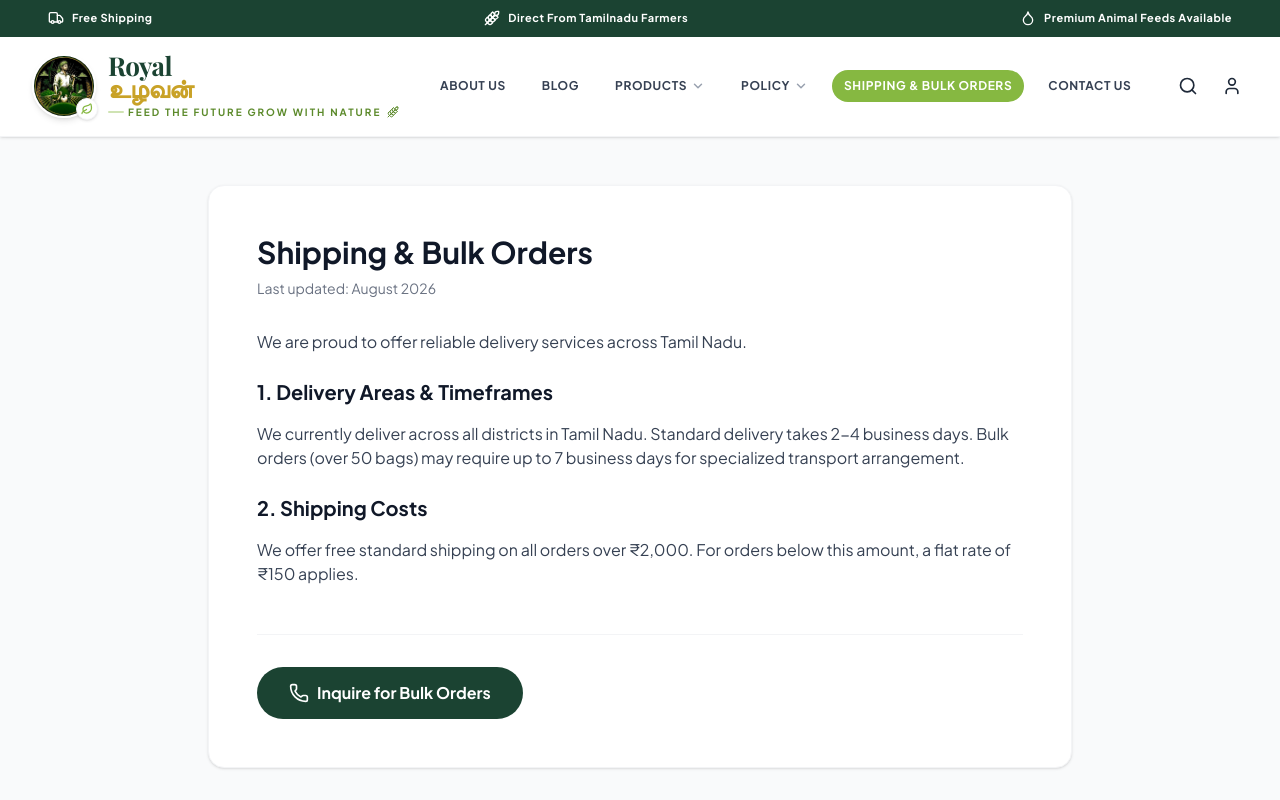
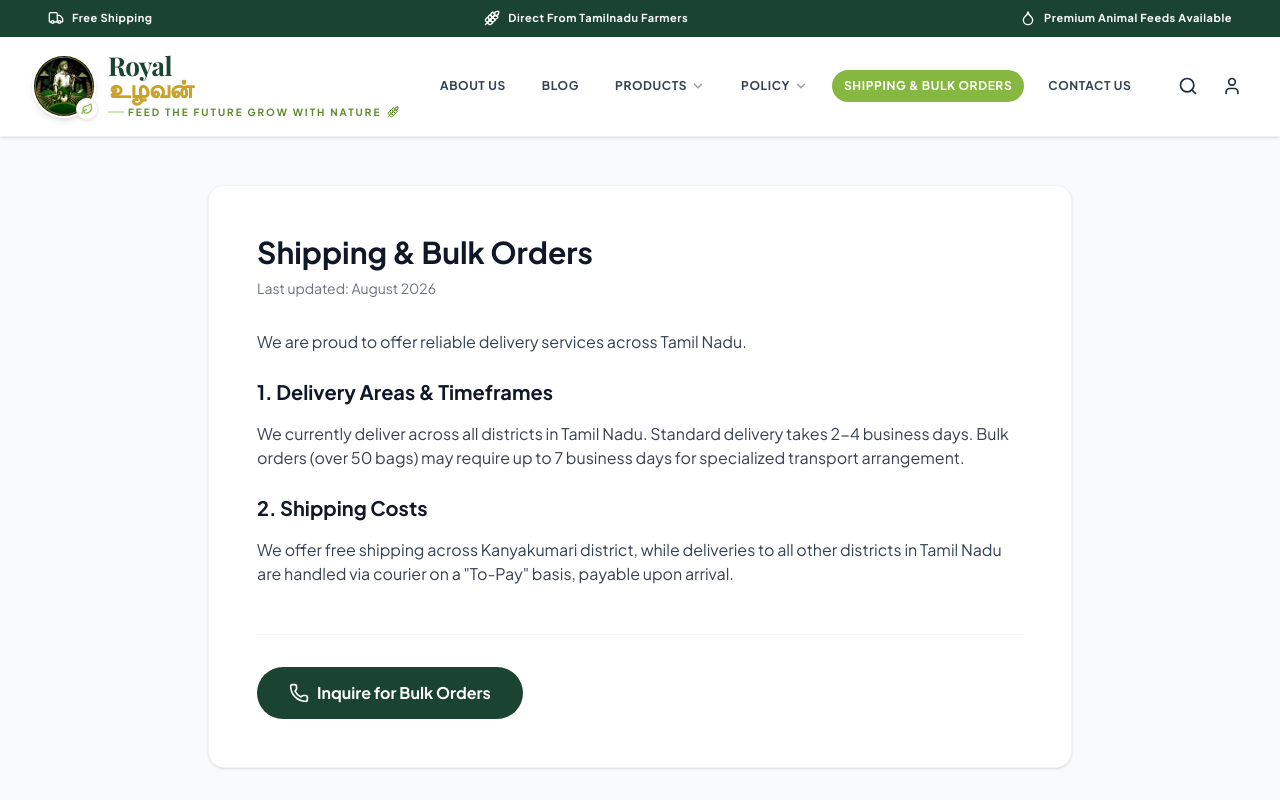
Before and after one commit to Ajay176854/Royal-Uzhavan, a Next.js app in the folder frontend/: page /policies in a window 1280 px wide. Shown: the top 800 px of the page. Built offline with nearby package versions, Linux system fonts and the light colour scheme.

Commit message:
Update shipping costs policy

```diff
--- a/frontend/src/screens/Policies.tsx
+++ b/frontend/src/screens/Policies.tsx
@@ -15,7 +15,7 @@ export default function Policies() {
             <h3 className="text-xl font-bold text-gray-900 mt-6">1. Delivery Areas & Timeframes</h3>
             <p>We currently deliver across all districts in Tamil Nadu. Standard delivery takes 2-4 business days. Bulk orders (over 50 bags) may require up to 7 business days for specialized transport arrangement.</p>
             <h3 className="text-xl font-bold text-gray-900 mt-6">2. Shipping Costs</h3>
-            <p>We offer free standard shipping on all orders over ₹2,000. For orders below this amount, a flat rate of ₹150 applies.</p>
+            <p>We offer free shipping across Kanyakumari district, while deliveries to all other districts in Tamil Nadu are handled via courier on a "To-Pay" basis, payable upon arrival.</p>
 
             <div className="mt-12 pt-8 border-t border-gray-100 flex flex-col sm:flex-row gap-4">
               <Link href="/contact" className="inline-flex items-center justify-center gap-2 bg-[#1B4332] text-white px-8 py-3.5 rounded-full font-bold hover:bg-[#0f291e] transition-colors">
```
